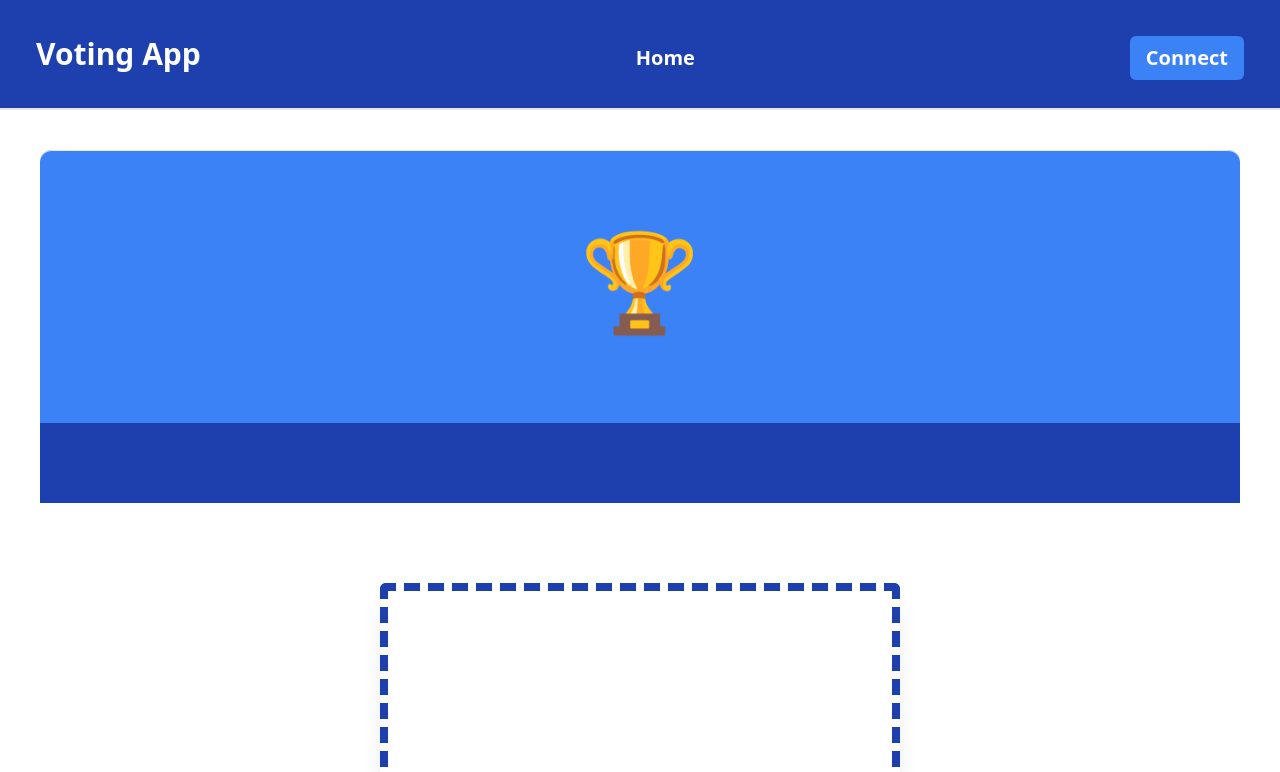
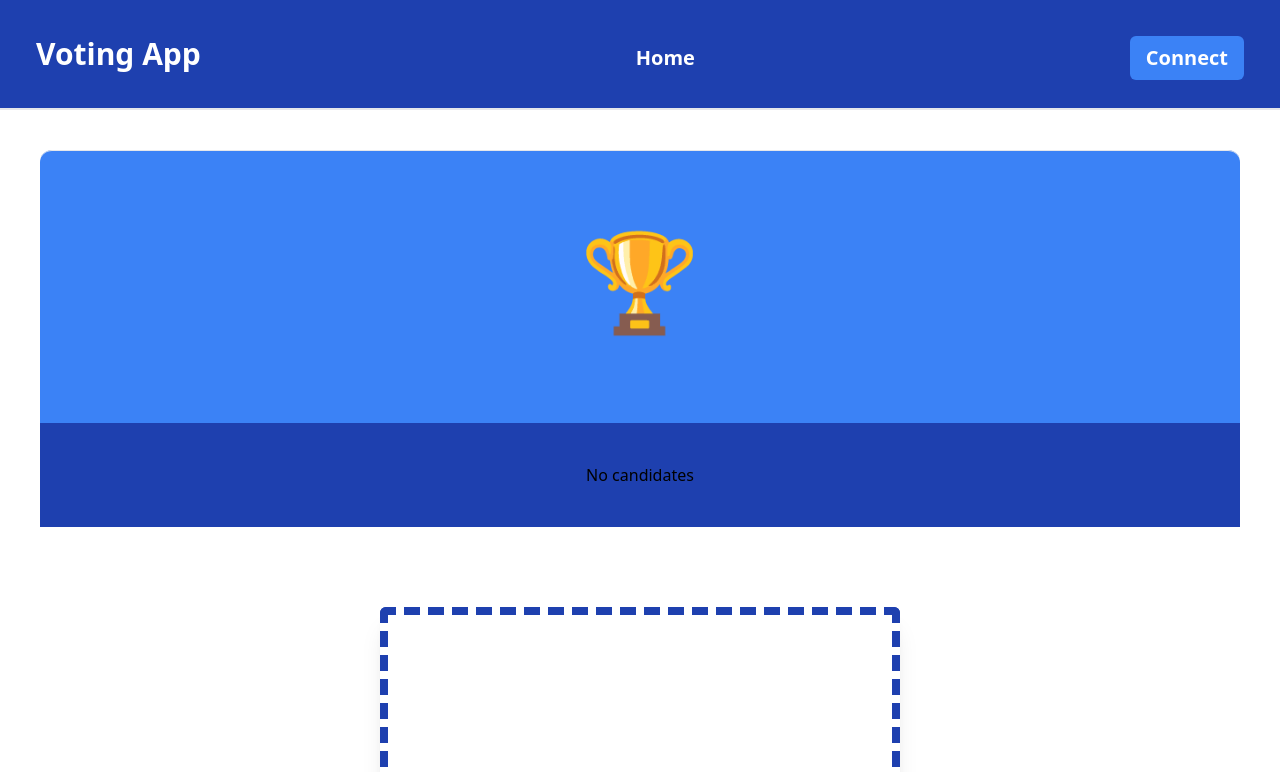
Before and after one commit to Riocodex/Voting-app-frontend, a Next.js app: page / in a window 1280 px wide. Shown: the top 772 px of the page. Built offline with nearby package versions, Linux system fonts and the light colour scheme.

Commit message:
updated voters card

```diff
--- a/components/voterCard.js
+++ b/components/voterCard.js
@@ -1,16 +1,16 @@
 import React from 'react'
 
-const VoterCard = ({ candidateDetails}) => {
-  // console.log('from voterscard ',candidateDetails)
+const VoterCard = ({ props}) => {
+  console.log('from voterscard ',candidateDetails)
   return (
     <div className='bg-blue-800 w-1/3 h-full mr-6 py-4  rounded-xl hover:shadow-2xl '>
     <div>
     <h1 className='flex justify-center items-center text-2xl text-white font-bold uppercase '>NAME</h1>
-        {/* <h1 className='flex justify-center items-center text-white font-bold uppercase mt-1'>{candidateDetails[0].name}</h1> */}
+        <h1 className='flex justify-center items-center text-white font-bold uppercase mt-1'>{props.name}</h1>
     </div>
      <div>
      <h1 className='flex justify-center items-center text-2xl text-white font-bold uppercase mt-3'>VOTES</h1>
-        {/* <p className='flex justify-center items-center text-sm text-white font-bold uppercase mt-1'>{candidateDetails[0].numVotes.toString()}</p> */}
+        <p className='flex justify-center items-center text-sm text-white font-bold uppercase mt-1'>{props.numVotes.toString()}</p>
      </div>
        </div>
   )
--- a/pages/index.js
+++ b/pages/index.js
@@ -122,7 +122,9 @@ export default function Home() {
           </div>
           <div className='bg-blue-800 py-10 px-10 flex justify-around'>
 
-        {}
+        {candidateDetails ? (
+          {voterCards}
+        ):(<p>No candidates</p>)}
 
 
 
```
